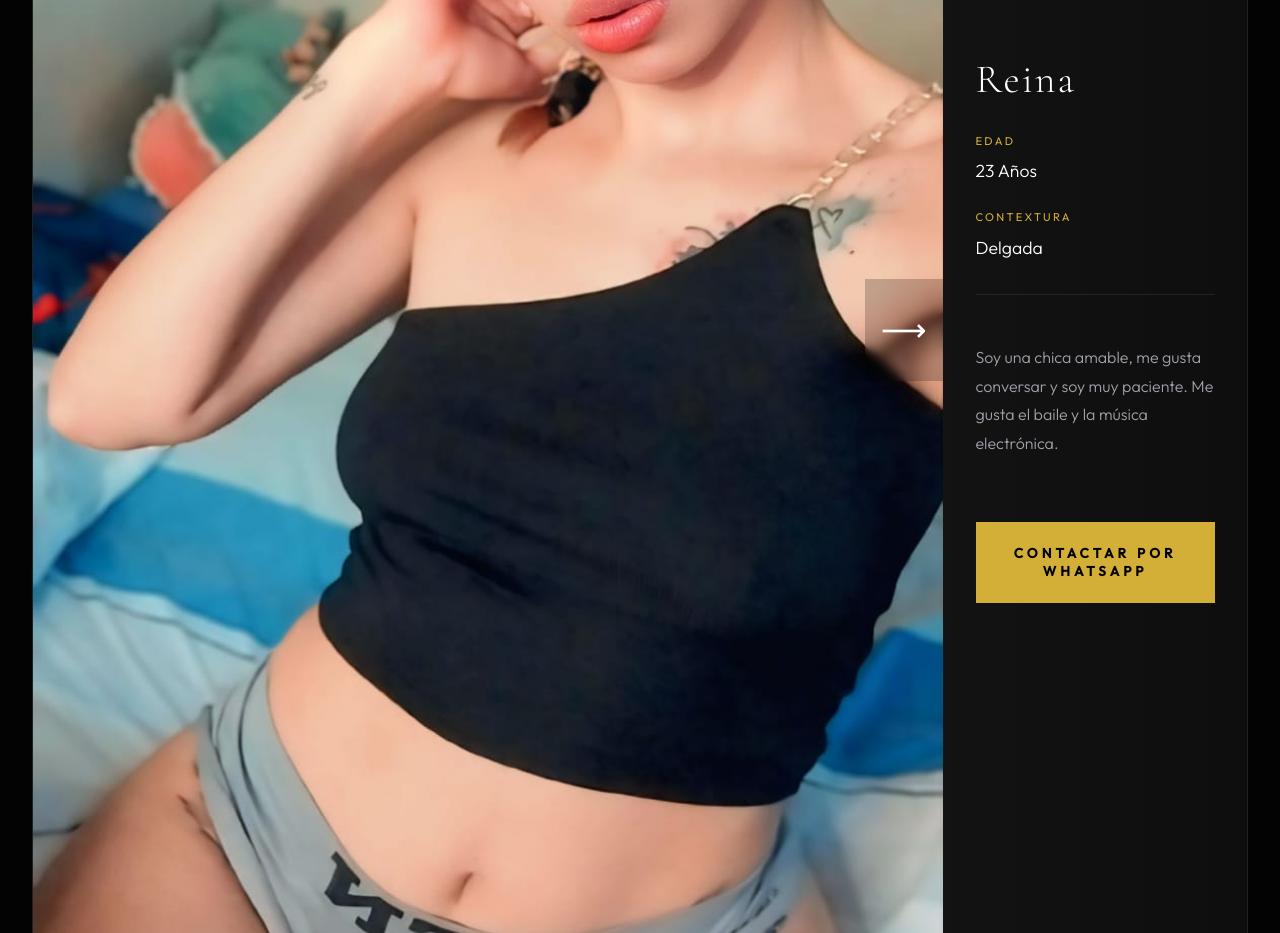
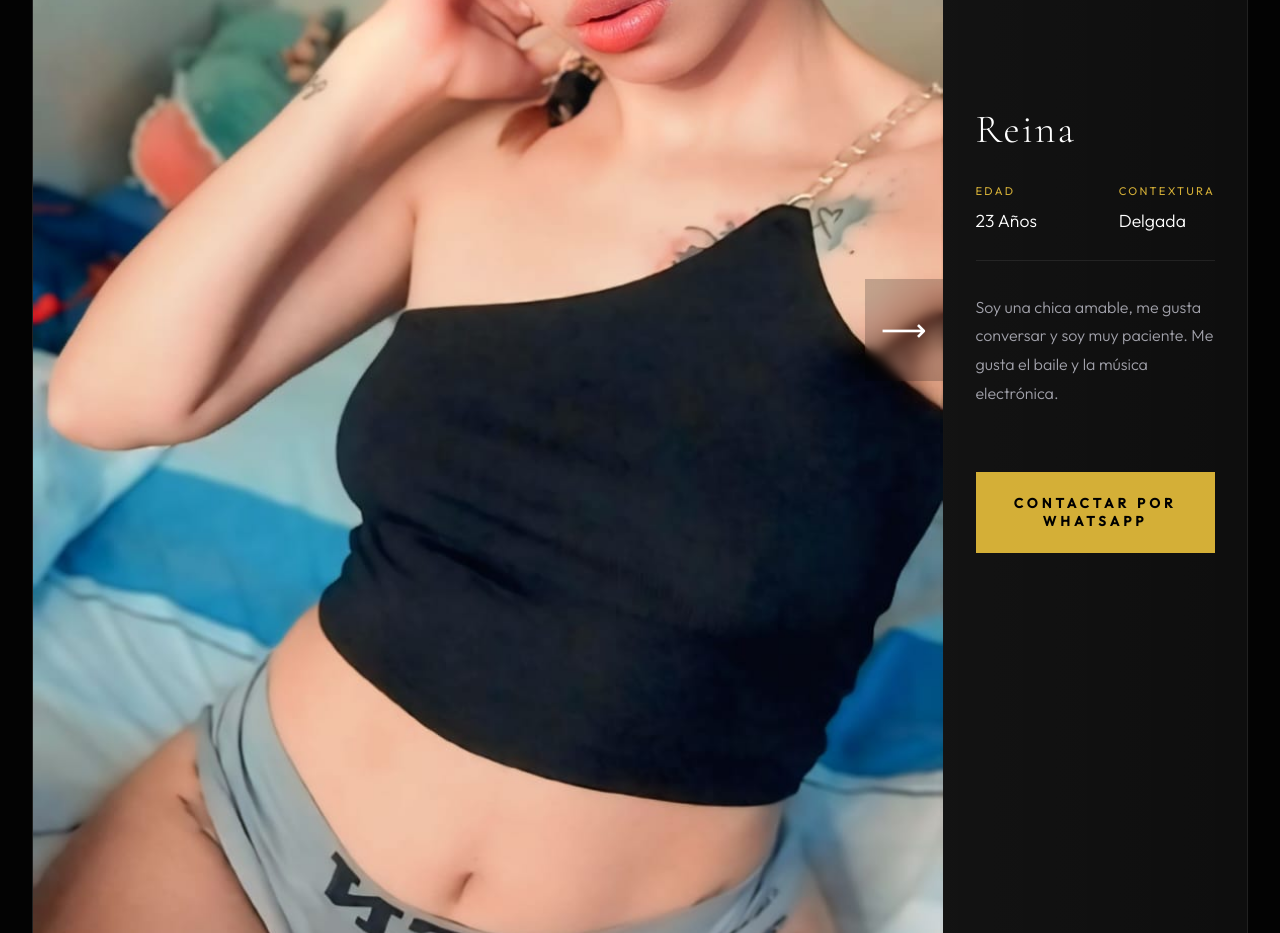
Before and after one commit to punnadchandra-gif/modelos, a plain HTML site: page index.html in a window 1280 px wide. Shown: the part 840-1773 px from the top of the page. Drawn offline with nearby package versions, Linux system fonts and the light colour scheme.

Commit message:
version 2

```diff
--- a/style.css
+++ b/style.css
@@ -230,10 +230,11 @@ img {
 
 .model-stats {
     display: flex;
-    flex-direction: column;
-    gap: 1.5rem;
-    margin-bottom: 3rem;
-    padding-bottom: 2rem;
+    flex-direction: row; /* Horizontal */
+    justify-content: space-between;
+    gap: 1rem;
+    margin-bottom: 2rem;
+    padding-bottom: 1.5rem;
     border-bottom: 1px solid var(--border);
 }
 
```
